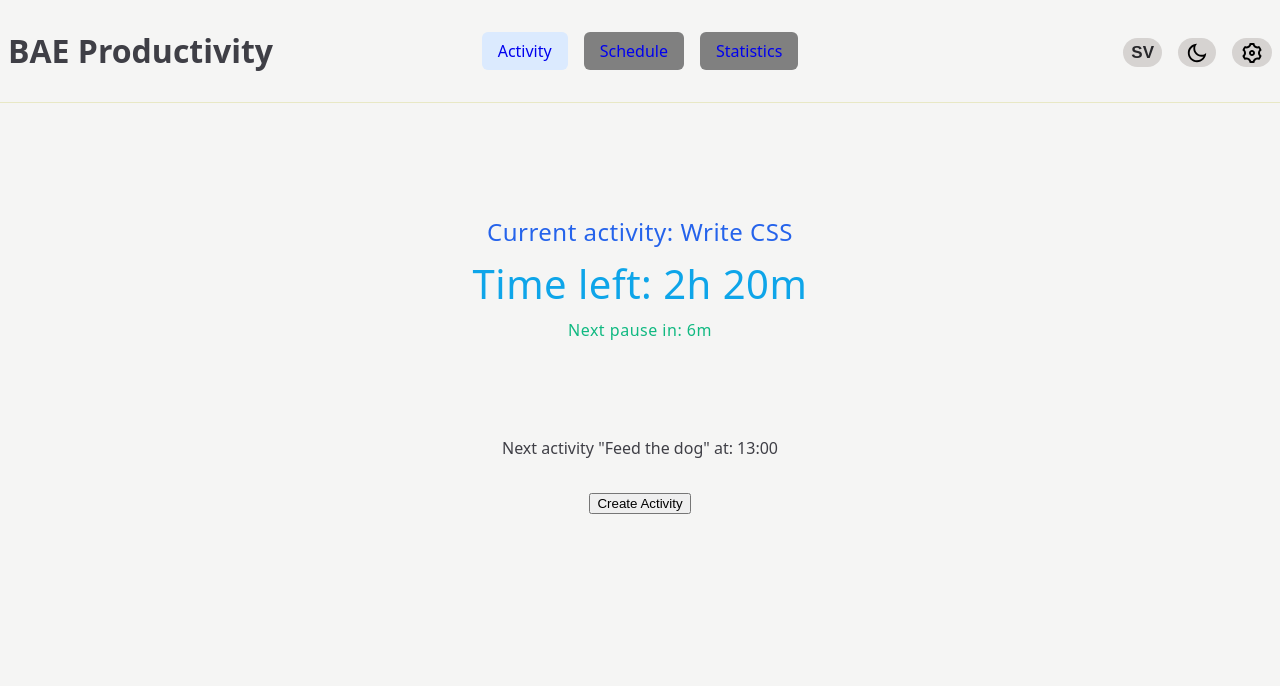
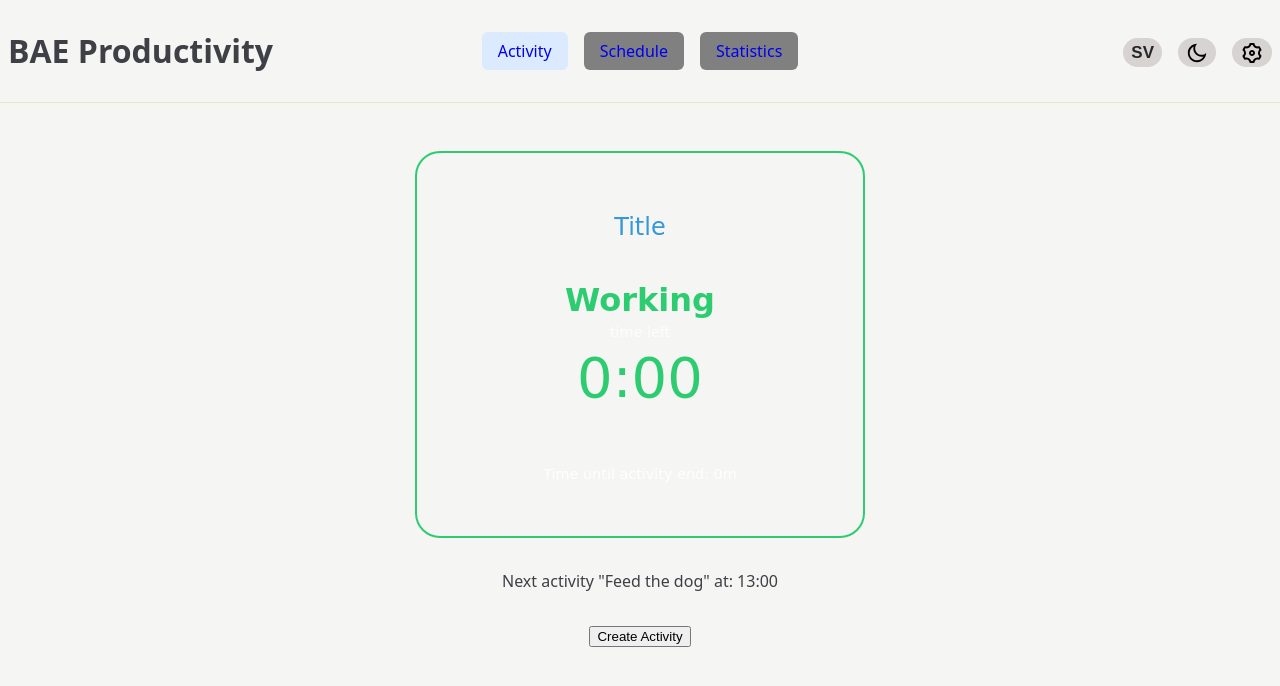
Before and after one commit to ollewarne/linkoping-pps, a React (Vite) app: page / in a window 1280 px wide. Shown: the top 686 px of the page. Built offline with nearby package versions, Linux system fonts and the light colour scheme.

Commit message:
add countdouwntimer to activity page

```diff
--- a/src/pages/ActivityPage.jsx
+++ b/src/pages/ActivityPage.jsx
@@ -1,16 +1,13 @@
 import Modal from "../components/Modal/Modal";
 import ActivityForm from "../components/ActivityForm/ActivityForm";
 import './ActivityPage.css';
+import { CountdownDisplay } from "../components/CountdownTimer/CountdownDisplay";
 
 function ActivityPage() {
     return (
         <>
             <div className="page-content">
-                <div className="activity-timer">
-                    <p>Current activity: Write CSS</p>
-                    <p>Time left: 2h 20m</p>
-                    <p>Next pause in: 6m</p>
-                </div>
+                <CountdownDisplay />
                 <p>Next activity "Feed the dog" at: 13:00</p>
                 <Modal trigger={<button>Create Activity</button>}>
                     {({ onClose }) => <ActivityForm onClose={onClose} />}
```
